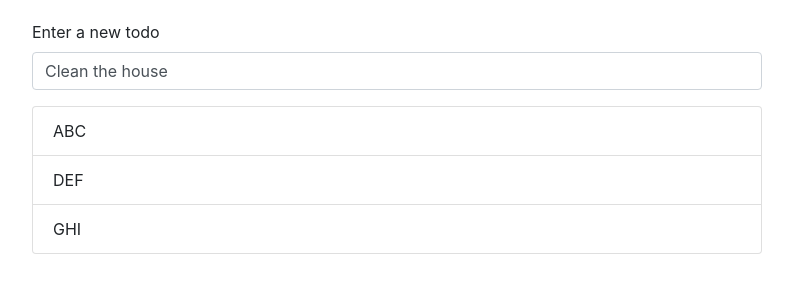
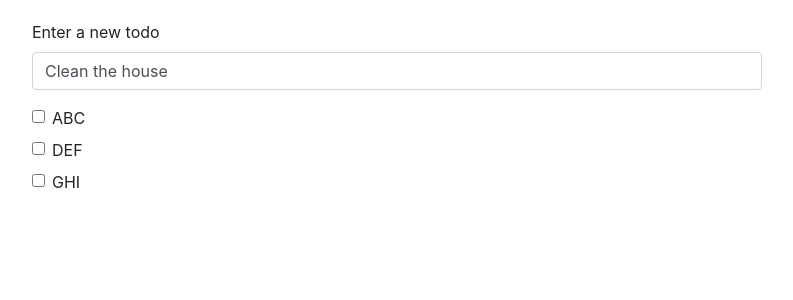
Before and after one commit to juniorvanin-zz/playground-react-redux, a React (Create React App) app: page / in a window 1280 px wide. Shown: the top 300 px of the page, without its empty margins (243-1036 px from the left). Built offline with nearby package versions, Linux system fonts and the light colour scheme.

Commit message:
Adds style to todo list.

```diff
--- a/src/todoList/components/todoList.js
+++ b/src/todoList/components/todoList.js
@@ -1,11 +1,20 @@
 import React from 'react'
 
 const TodoList = ({ todoList }) => (
-  <div>
-    <ul className="list-group">
-      { todoList.todos.map(todo => <li className="list-group-item" key={ todo.id }> { todo.value } </li>) }
-    </ul>
-  </div>
+  <form>
+    {
+      todoList.todos.map(todo =>
+        (
+          <div className="form-check">
+            <label className="form-check-label">
+              <input className="form-check-input" type="checkbox" value={ todo.id } />
+              { todo.value }
+            </label>
+          </div>
+        )
+      )
+    }
+  </form>
 )
 
 export default TodoList
```
